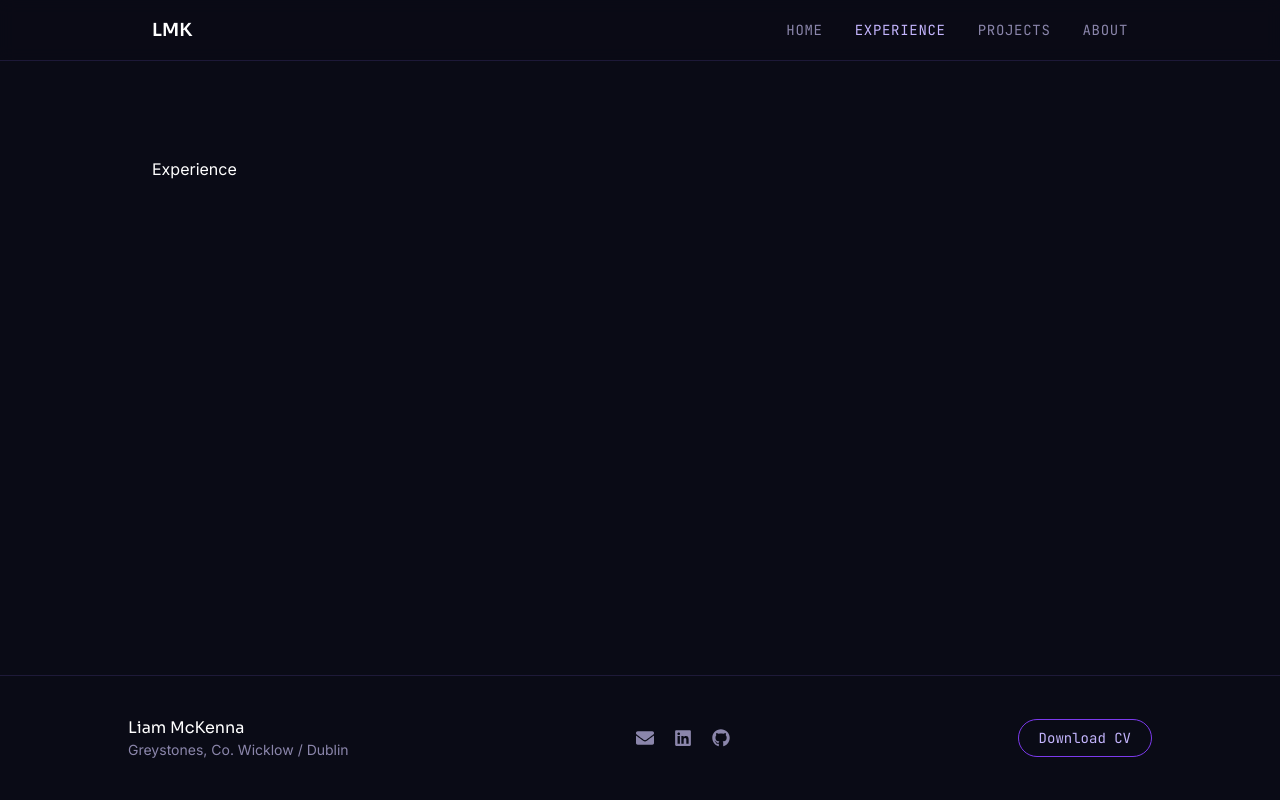
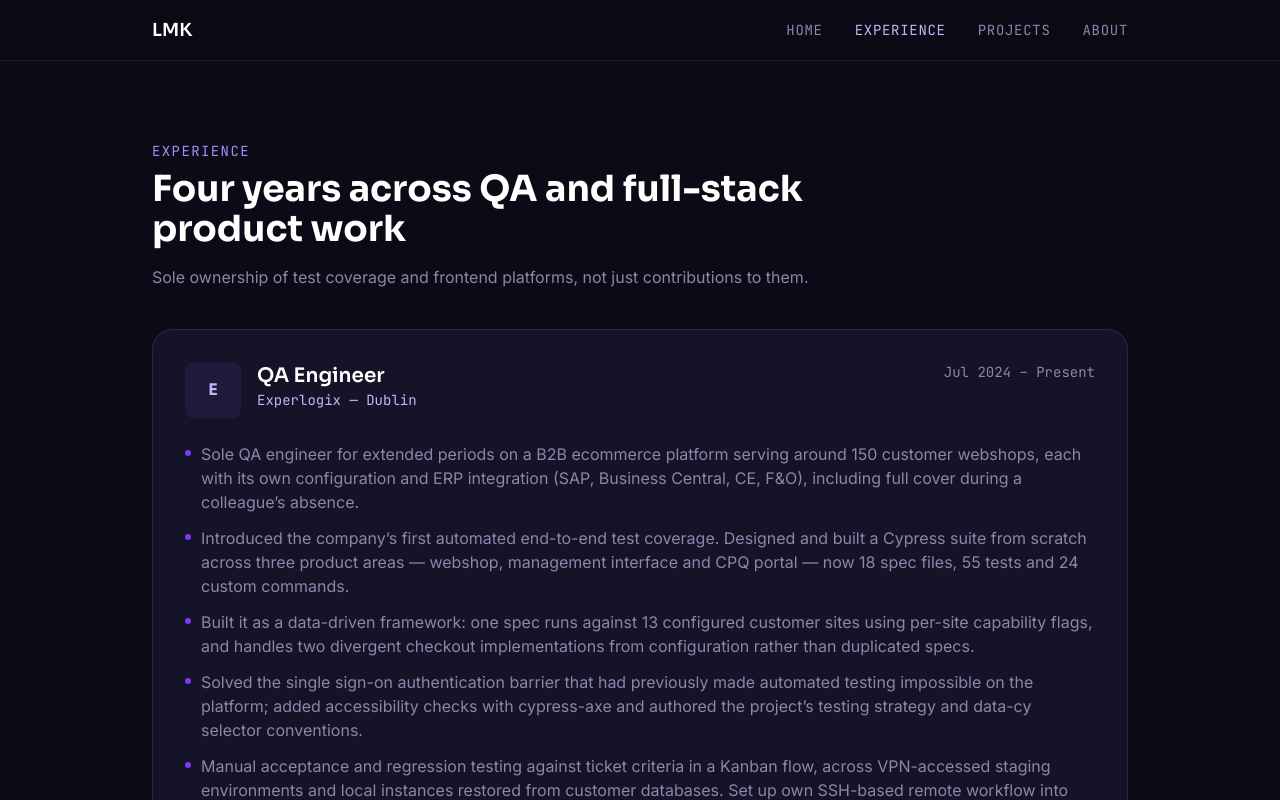
Before and after one commit to Liam-McKenna/liam-mckenna.github.io, a React (Vite) app: page /experience in a window 1280 px wide. Shown: the top 800 px of the page. Built offline with nearby package versions, Linux system fonts and the light colour scheme.

Commit message:
Add Experience page with role cards and earlier-roles accordion

```diff
--- /dev/null
+++ b/src/components/experience/EarlierRolesAccordion.jsx
@@ -0,0 +1,62 @@
+import { useState } from 'react'
+import { motion, AnimatePresence } from 'framer-motion'
+import { AiOutlinePlus, AiOutlineMinus } from 'react-icons/ai'
+import LogoOrBadge from '../ui/LogoOrBadge.jsx'
+
+export default function EarlierRolesAccordion({ roles }) {
+  const [openId, setOpenId] = useState(null)
+
+  function toggle(id) {
+    setOpenId((current) => (current === id ? null : id))
+  }
+
+  return (
+    <div className="divide-y divide-border rounded-xl2 border border-border bg-surface">
+      {roles.map((role) => {
+        const isOpen = openId === role.id
+        return (
+          <div key={role.id}>
+            <button
+              type="button"
+              onClick={() => toggle(role.id)}
+              aria-expanded={isOpen}
+              className="flex w-full items-center justify-between gap-4 px-6 py-5 text-left"
+            >
+              <div className="flex items-center gap-4">
+                <LogoOrBadge src={role.logo} alt={role.company} size={40} />
+                <div>
+                  <p className="font-display text-white">{role.title}</p>
+                  <p className="font-mono text-sm text-muted">{role.company}</p>
+                </div>
+              </div>
+              <div className="flex items-center gap-4">
+                <span className="hidden font-mono text-sm text-muted md:block">
+                  {role.start} – {role.end}
+                </span>
+                {isOpen ? (
+                  <AiOutlineMinus className="text-accent-bright" />
+                ) : (
+                  <AiOutlinePlus className="text-accent-bright" />
+                )}
+              </div>
+            </button>
+
+            <AnimatePresence initial={false}>
+              {isOpen && (
+                <motion.div
+                  initial={{ height: 0, opacity: 0 }}
+                  animate={{ height: 'auto', opacity: 1 }}
+                  exit={{ height: 0, opacity: 0 }}
+                  transition={{ duration: 0.25 }}
+                  className="overflow-hidden"
+                >
+                  <p className="px-6 pb-6 text-sm text-muted">{role.description}</p>
+                </motion.div>
+              )}
+            </AnimatePresence>
+          </div>
+        )
+      })}
+    </div>
+  )
+}
--- /dev/null
+++ b/src/components/experience/RoleCard.jsx
@@ -0,0 +1,48 @@
+import LogoOrBadge from '../ui/LogoOrBadge.jsx'
+import Badge from '../ui/Badge.jsx'
+import { useScrollReveal } from '../../hooks/useScrollReveal.js'
+
+export default function RoleCard({ role }) {
+  const [ref, visible] = useScrollReveal()
+
+  return (
+    <article
+      ref={ref}
+      className={`rounded-xl2 border border-border bg-surface p-6 transition-all duration-500 md:p-8 ${
+        visible ? 'translate-y-0 opacity-100' : 'translate-y-6 opacity-0'
+      }`}
+    >
+      <div className="flex flex-col gap-4 md:flex-row md:items-start md:justify-between">
+        <div className="flex items-start gap-4">
+          <LogoOrBadge src={role.logo} alt={role.company} />
+          <div>
+            <h3 className="font-display text-xl font-semibold text-white">{role.title}</h3>
+            <p className="font-mono text-sm text-accent-bright">
+              {role.company} — {role.location}
+            </p>
+          </div>
+        </div>
+        <p className="font-mono text-sm text-muted">
+          {role.start} – {role.end}
+        </p>
+      </div>
+
+      <ul className="mt-6 space-y-3 text-sm text-muted md:text-base">
+        {role.bullets.map((bullet) => (
+          <li
+            key={bullet}
+            className="relative pl-4 before:absolute before:left-0 before:top-2 before:h-1.5 before:w-1.5 before:rounded-full before:bg-accent before:content-['']"
+          >
+            {bullet}
+          </li>
+        ))}
+      </ul>
+
+      <div className="mt-6 flex flex-wrap gap-2">
+        {role.skills.map((skill) => (
+          <Badge key={skill}>{skill}</Badge>
+        ))}
+      </div>
+    </article>
+  )
+}
--- a/src/pages/Experience.jsx
+++ b/src/pages/Experience.jsx
@@ -1,3 +1,27 @@
+import SectionHeading from '../components/ui/SectionHeading.jsx'
+import RoleCard from '../components/experience/RoleCard.jsx'
+import EarlierRolesAccordion from '../components/experience/EarlierRolesAccordion.jsx'
+import { currentRoles, earlierRoles } from '../data/experience.js'
+
 export default function Experience() {
-  return <div className="mx-auto max-w-5xl px-6 py-24">Experience</div>
+  return (
+    <div className="mx-auto max-w-5xl px-6 py-20">
+      <SectionHeading
+        eyebrow="Experience"
+        title="Four years across QA and full-stack product work"
+        description="Sole ownership of test coverage and frontend platforms, not just contributions to them."
+      />
+
+      <div className="space-y-8">
+        {currentRoles.map((role) => (
+          <RoleCard key={role.id} role={role} />
+        ))}
+      </div>
+
+      <div className="mt-16">
+        <h3 className="mb-6 font-display text-2xl font-semibold text-white">Earlier roles</h3>
+        <EarlierRolesAccordion roles={earlierRoles} />
+      </div>
+    </div>
+  )
 }
```
Also changed, not shown: 1 other file (tests, documents, lock files or other folders).
